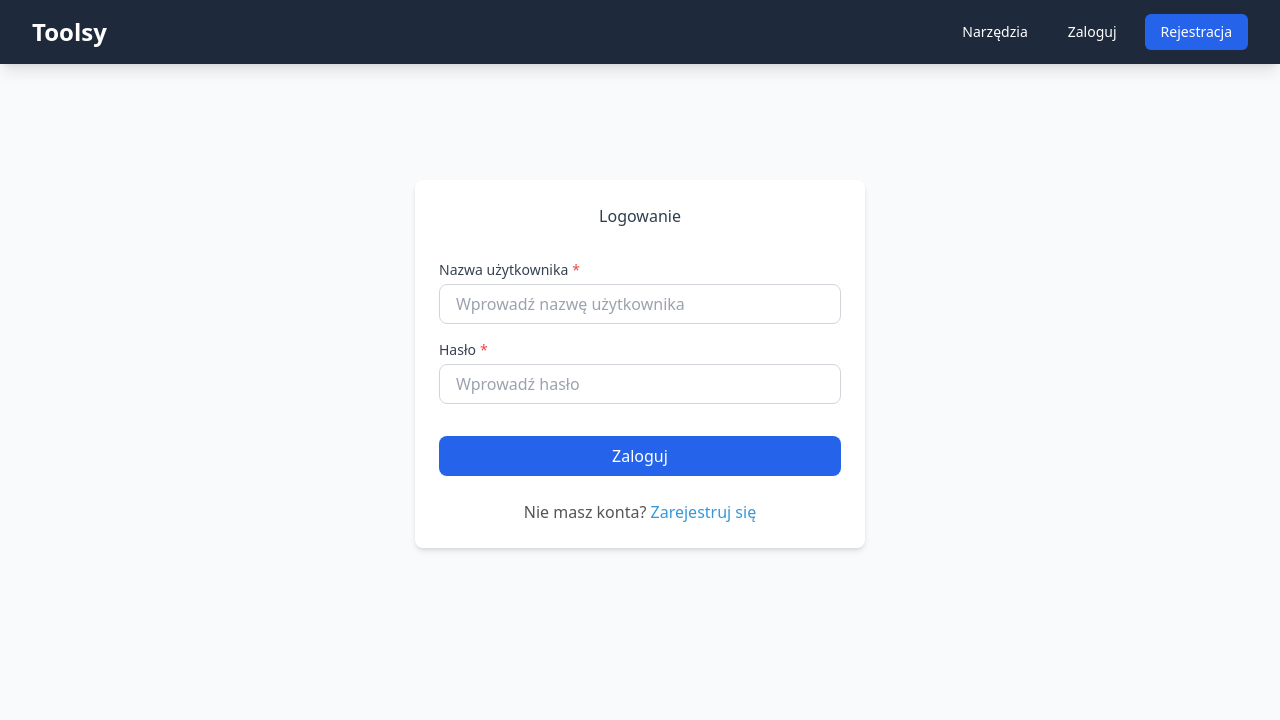
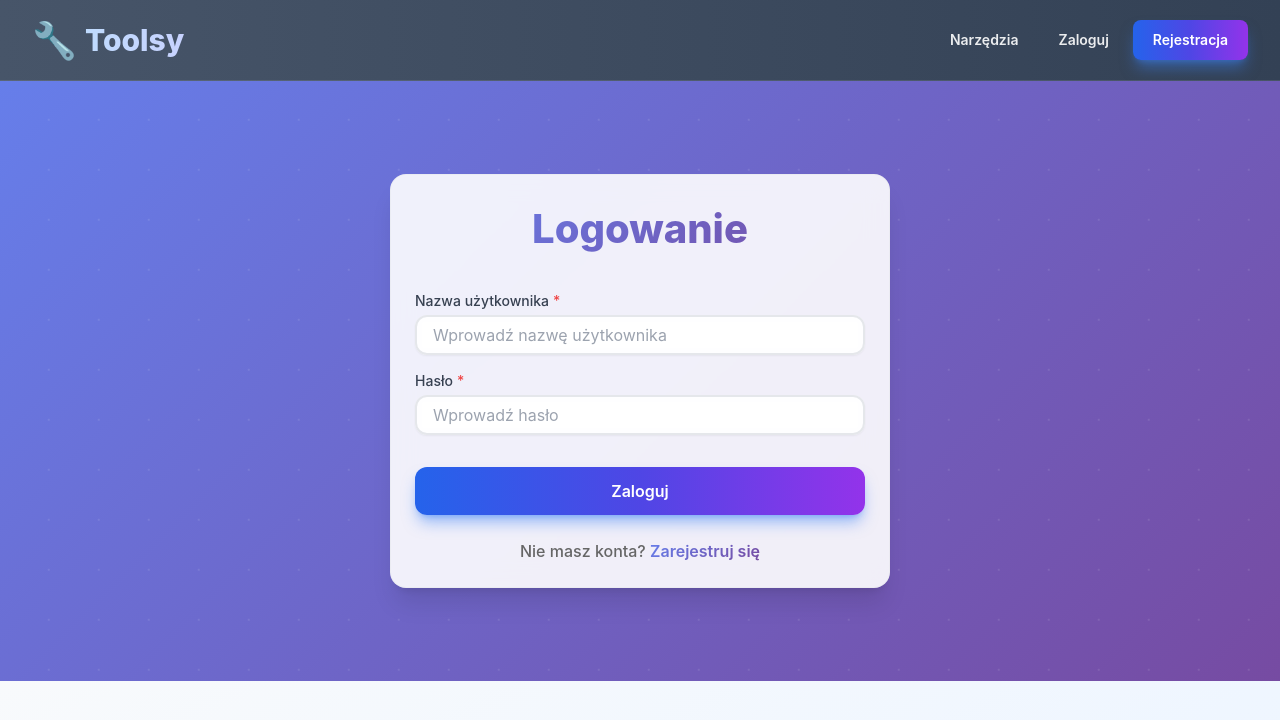
Before and after one commit to michalcodemichal/Toolsy, a React (Vite) app in the folder frontend/: page /login in a window 1280 px wide. Shown: the top 720 px of the page. Built offline with nearby package versions, Linux system fonts and the light colour scheme.

Commit message:
Modernizacja interfejsu użytkownika - gradienty, animacje i nowoczesny design

```diff
--- a/frontend/src/components/Button.jsx
+++ b/frontend/src/components/Button.jsx
@@ -1,13 +1,13 @@
 import React from 'react'
 
 const Button = ({ children, onClick, variant = 'primary', type = 'button', disabled = false, className = '' }) => {
-  const baseClasses = 'px-6 py-2 rounded-lg font-medium transition-colors duration-200 disabled:opacity-50 disabled:cursor-not-allowed'
+  const baseClasses = 'px-6 py-3 rounded-xl font-semibold transition-all duration-300 disabled:opacity-50 disabled:cursor-not-allowed transform hover:scale-105 active:scale-95'
 
   const variantClasses = {
-    primary: 'bg-blue-600 hover:bg-blue-700 text-white',
-    secondary: 'bg-gray-200 hover:bg-gray-300 text-gray-800',
-    danger: 'bg-red-600 hover:bg-red-700 text-white',
-    success: 'bg-green-600 hover:bg-green-700 text-white',
+    primary: 'gradient-primary text-white btn-glow hover:shadow-2xl',
+    secondary: 'bg-gradient-to-r from-slate-200 to-slate-300 hover:from-slate-300 hover:to-slate-400 text-slate-800 shadow-lg',
+    danger: 'bg-gradient-to-r from-red-500 to-pink-500 hover:from-red-600 hover:to-pink-600 text-white shadow-lg shadow-red-500/50 hover:shadow-xl',
+    success: 'bg-gradient-to-r from-green-500 to-emerald-500 hover:from-green-600 hover:to-emerald-600 text-white shadow-lg shadow-green-500/50 hover:shadow-xl',
   }
 
   return (
--- a/frontend/src/components/Card.jsx
+++ b/frontend/src/components/Card.jsx
@@ -1,11 +1,17 @@
 import React from 'react'
 
-const Card = ({ children, className = '', onClick }) => {
-  const baseClasses = 'bg-white rounded-lg shadow-md p-6 transition-shadow'
-  const clickableClasses = onClick ? 'cursor-pointer hover:shadow-lg' : ''
+const Card = ({ children, className = '', onClick, variant = 'default' }) => {
+  const baseClasses = 'glass-effect rounded-2xl shadow-xl p-6 transition-all duration-300 border border-gray-200/50'
+  const clickableClasses = onClick ? 'cursor-pointer card-hover' : ''
+
+  const variantClasses = {
+    default: 'bg-white/90',
+    gradient: 'bg-gradient-to-br from-blue-50/90 to-indigo-50/90',
+    elevated: 'bg-white shadow-2xl'
+  }
 
   return (
-    <div className={`${baseClasses} ${clickableClasses} ${className}`} onClick={onClick}>
+    <div className={`${baseClasses} ${clickableClasses} ${variantClasses[variant] || variantClasses.default} ${className}`} onClick={onClick}>
       {children}
     </div>
   )
--- a/frontend/src/components/Input.jsx
+++ b/frontend/src/components/Input.jsx
@@ -4,8 +4,8 @@ const Input = ({ label, type = 'text', value, onChange, error, placeholder, requ
   const isTextarea = type === 'textarea'
   const inputType = isTextarea ? undefined : type
 
-  const baseInputClasses = "w-full px-4 py-2 border border-gray-300 rounded-lg focus:ring-2 focus:ring-blue-500 focus:border-blue-500 transition-colors h-10"
-  const errorClasses = error ? "border-red-500 focus:ring-red-500" : ""
+  const baseInputClasses = "w-full px-4 py-3 border-2 border-gray-200 rounded-xl focus:ring-2 focus:ring-blue-500 focus:border-blue-500 transition-all duration-200 h-10 bg-white/80 backdrop-blur-sm hover:border-gray-300 focus:bg-white shadow-sm focus:shadow-md"
+  const errorClasses = error ? "border-red-400 focus:ring-red-400 focus:border-red-500" : ""
 
   return (
     <div className={`${className.includes('mb-0') ? '' : 'mb-4'} ${className}`}>
--- a/frontend/src/components/Navbar.jsx
+++ b/frontend/src/components/Navbar.jsx
@@ -13,45 +13,46 @@ const Navbar = () => {
   }
 
   return (
-    <nav className="bg-slate-800 text-white shadow-lg">
+    <nav className="gradient-secondary text-white shadow-2xl backdrop-blur-md border-b border-white/10">
       <div className="max-w-7xl mx-auto px-4 sm:px-6 lg:px-8">
-        <div className="flex justify-between items-center h-16">
-          <Link to="/" className="text-2xl font-bold text-white hover:text-blue-300 transition-colors">
-            Toolsy
+        <div className="flex justify-between items-center h-20">
+          <Link to="/" className="text-3xl font-extrabold text-white hover:text-blue-200 transition-all duration-300 hover:scale-105 flex items-center gap-2">
+            <span className="text-4xl">🔧</span>
+            <span className="bg-gradient-to-r from-blue-200 to-indigo-200 bg-clip-text text-transparent">Toolsy</span>
           </Link>
-          <div className="flex items-center gap-4">
-            <Link to="/tools" className="text-white hover:text-blue-300 px-3 py-2 rounded-md text-sm font-medium transition-colors">
+          <div className="flex items-center gap-2">
+            <Link to="/tools" className="text-white/90 hover:text-white px-4 py-2 rounded-lg text-sm font-semibold transition-all duration-200 hover:bg-white/10 hover:scale-105">
               Narzędzia
             </Link>
             {user ? (
               <>
-                <Link to="/dashboard" className="text-white hover:text-blue-300 px-3 py-2 rounded-md text-sm font-medium transition-colors">
+                <Link to="/dashboard" className="text-white/90 hover:text-white px-4 py-2 rounded-lg text-sm font-semibold transition-all duration-200 hover:bg-white/10 hover:scale-105">
                   Panel
                 </Link>
-                <Link to="/my-rentals" className="text-white hover:text-blue-300 px-3 py-2 rounded-md text-sm font-medium transition-colors">
+                <Link to="/my-rentals" className="text-white/90 hover:text-white px-4 py-2 rounded-lg text-sm font-semibold transition-all duration-200 hover:bg-white/10 hover:scale-105">
                   Moje wypożyczenia
                 </Link>
                 {isAdmin() && (
-                  <Link to="/admin" className="text-white hover:text-blue-300 px-3 py-2 rounded-md text-sm font-medium transition-colors">
+                  <Link to="/admin" className="text-white/90 hover:text-white px-4 py-2 rounded-lg text-sm font-semibold transition-all duration-200 hover:bg-white/10 hover:scale-105 bg-yellow-500/20 border border-yellow-400/30">
                     Admin
                   </Link>
                 )}
-                <span className="text-gray-300 px-3 py-2 text-sm">
-                  {user.firstName} {user.lastName}
+                <span className="text-white/80 px-4 py-2 text-sm font-medium bg-white/5 rounded-lg border border-white/10">
+                  👤 {user.firstName} {user.lastName}
                 </span>
                 <button
                   onClick={handleLogout}
-                  className="bg-blue-600 hover:bg-blue-700 text-white px-4 py-2 rounded-md text-sm font-medium transition-colors"
+                  className="bg-gradient-to-r from-red-500 to-pink-500 hover:from-red-600 hover:to-pink-600 text-white px-5 py-2.5 rounded-lg text-sm font-semibold transition-all duration-200 shadow-lg shadow-red-500/30 hover:shadow-xl hover:shadow-red-500/50 hover:scale-105"
                 >
                   Wyloguj
                 </button>
               </>
             ) : (
               <>
-                <Link to="/login" className="text-white hover:text-blue-300 px-3 py-2 rounded-md text-sm font-medium transition-colors">
+                <Link to="/login" className="text-white/90 hover:text-white px-4 py-2 rounded-lg text-sm font-semibold transition-all duration-200 hover:bg-white/10 hover:scale-105">
                   Zaloguj
                 </Link>
-                <Link to="/register" className="bg-blue-600 hover:bg-blue-700 text-white px-4 py-2 rounded-md text-sm font-medium transition-colors">
+                <Link to="/register" className="gradient-primary text-white px-5 py-2.5 rounded-lg text-sm font-semibold transition-all duration-200 shadow-lg shadow-blue-500/50 hover:shadow-xl hover:shadow-blue-500/70 hover:scale-105">
                   Rejestracja
                 </Link>
               </>
--- a/frontend/src/index.css
+++ b/frontend/src/index.css
@@ -4,6 +4,33 @@
 
 @layer base {
   body {
-    @apply bg-gray-50 text-gray-900;
+    @apply bg-gradient-to-br from-slate-50 via-blue-50 to-indigo-50 text-gray-900;
+    font-family: 'Inter', -apple-system, BlinkMacSystemFont, 'Segoe UI', 'Roboto', 'Oxygen', 'Ubuntu', 'Cantarell', sans-serif;
   }
 }
+
+@layer components {
+  .glass-effect {
+    @apply bg-white/80 backdrop-blur-md border border-white/20;
+  }
+
+  .gradient-primary {
+    @apply bg-gradient-to-r from-blue-600 via-indigo-600 to-purple-600;
+  }
+
+  .gradient-secondary {
+    @apply bg-gradient-to-r from-slate-600 to-slate-700;
+  }
+
+  .text-gradient {
+    @apply bg-clip-text text-transparent bg-gradient-to-r from-blue-600 to-indigo-600;
+  }
+
+  .card-hover {
+    @apply transition-all duration-300 hover:scale-105 hover:shadow-2xl hover:-translate-y-1;
+  }
+
+  .btn-glow {
+    @apply shadow-lg shadow-blue-500/50 hover:shadow-xl hover:shadow-blue-500/70;
+  }
+}
--- a/frontend/src/pages/Auth.css
+++ b/frontend/src/pages/Auth.css
@@ -4,17 +4,44 @@
   align-items: center;
   justify-content: center;
   padding: 2rem;
+  background: linear-gradient(135deg, #667eea 0%, #764ba2 100%);
+  position: relative;
+  overflow: hidden;
+}
+
+.auth-container::before {
+  content: '';
+  position: absolute;
+  top: -50%;
+  left: -50%;
+  width: 200%;
+  height: 200%;
+  background: radial-gradient(circle, rgba(255,255,255,0.1) 1px, transparent 1px);
+  background-size: 50px 50px;
+  animation: move 20s linear infinite;
+}
+
+@keyframes move {
+  0% { transform: translate(0, 0); }
+  100% { transform: translate(50px, 50px); }
 }
 
 .auth-card {
   width: 100%;
-  max-width: 450px;
+  max-width: 500px;
+  position: relative;
+  z-index: 1;
 }
 
 .auth-card h1 {
   text-align: center;
   margin-bottom: 2rem;
-  color: #2c3e50;
+  background: linear-gradient(135deg, #667eea 0%, #764ba2 100%);
+  -webkit-background-clip: text;
+  -webkit-text-fill-color: transparent;
+  background-clip: text;
+  font-size: 2.5rem;
+  font-weight: 800;
 }
 
 .auth-button {
@@ -25,12 +52,18 @@
 .auth-link {
   text-align: center;
   margin-top: 1.5rem;
-  color: #555;
+  color: #666;
+  font-weight: 500;
 }
 
 .auth-link a {
-  color: #3498db;
+  background: linear-gradient(135deg, #667eea 0%, #764ba2 100%);
+  -webkit-background-clip: text;
+  -webkit-text-fill-color: transparent;
+  background-clip: text;
   text-decoration: none;
+  font-weight: 600;
+  transition: all 0.3s;
 }
 
 .auth-link a:hover {
--- a/frontend/src/pages/Register.jsx
+++ b/frontend/src/pages/Register.jsx
@@ -103,12 +103,20 @@ const Register = () => {
             placeholder="Wprowadź hasło"
           />
           {passwordError && (
-            <p className="text-red-500 text-sm mt-1">{passwordError}</p>
+            <div className="mt-2 p-3 bg-red-50 border-2 border-red-200 rounded-xl">
+              <p className="text-red-600 text-sm font-semibold flex items-center gap-2">
+                <span>⚠️</span> {passwordError}
+              </p>
+            </div>
           )}
           {hashedPassword && (
-            <div className="mt-4 p-3 bg-gray-100 rounded">
-              <p className="text-sm font-semibold mb-1">Zahashowane hasło:</p>
-              <p className="text-xs break-all text-gray-700">{hashedPassword}</p>
+            <div className="mt-4 p-4 bg-gradient-to-br from-blue-50 to-indigo-50 border-2 border-blue-200 rounded-xl shadow-md">
+              <p className="text-sm font-bold text-gray-800 mb-2 flex items-center gap-2">
+                <span>🔐</span> Zahashowane hasło:
+              </p>
+              <p className="text-xs break-all text-gray-700 font-mono bg-white/80 p-2 rounded border border-gray-200">
+                {hashedPassword}
+              </p>
             </div>
           )}
           <Input
```
Also changed, not shown: frontend/src/components/ToolCard.jsx (+22 -14 lines), frontend/src/pages/Dashboard.jsx (+58 -33 lines), frontend/src/pages/ToolDetails.jsx (+61 -33 lines), frontend/src/pages/ToolList.jsx (+25 -14 lines).
